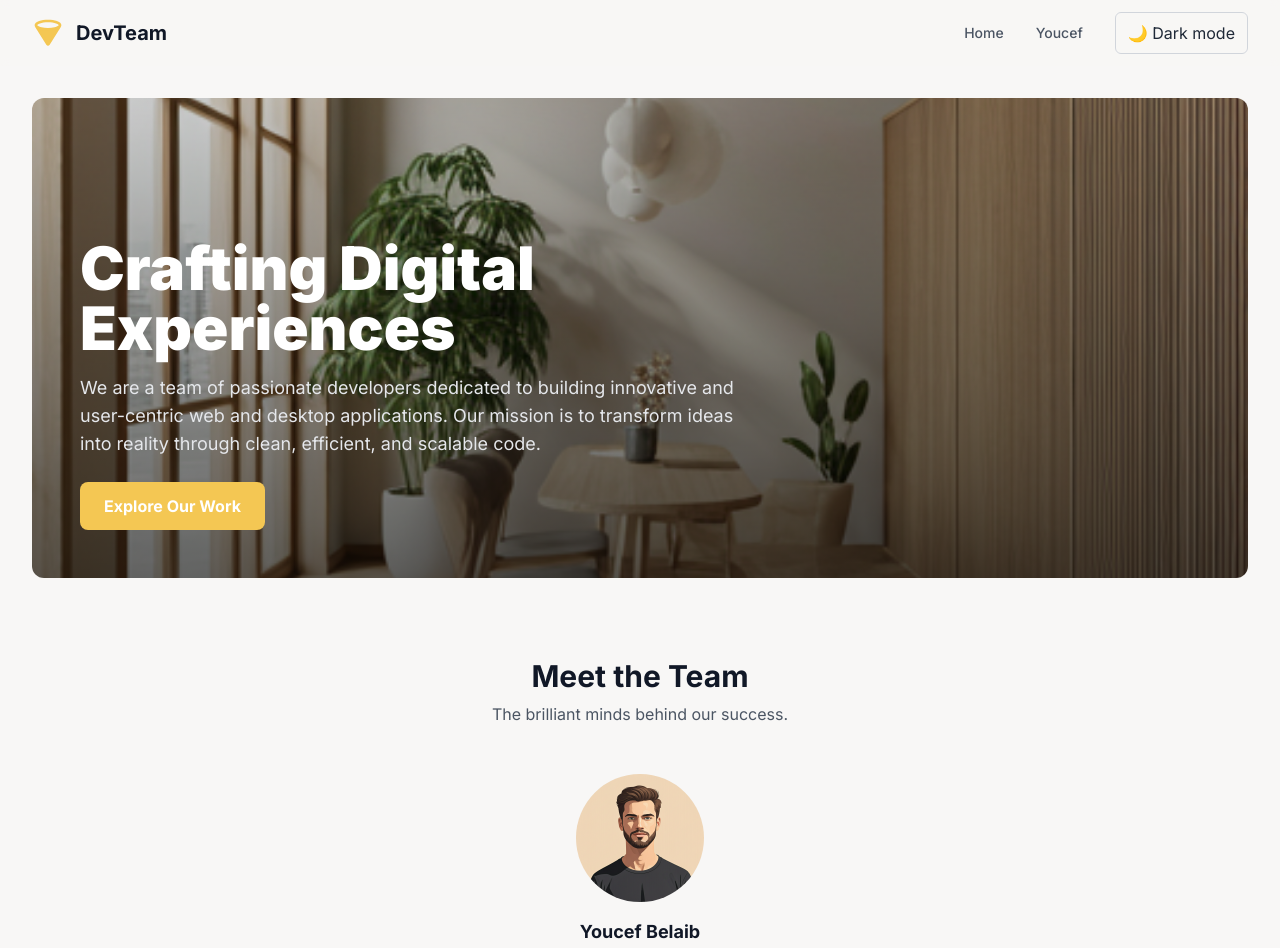
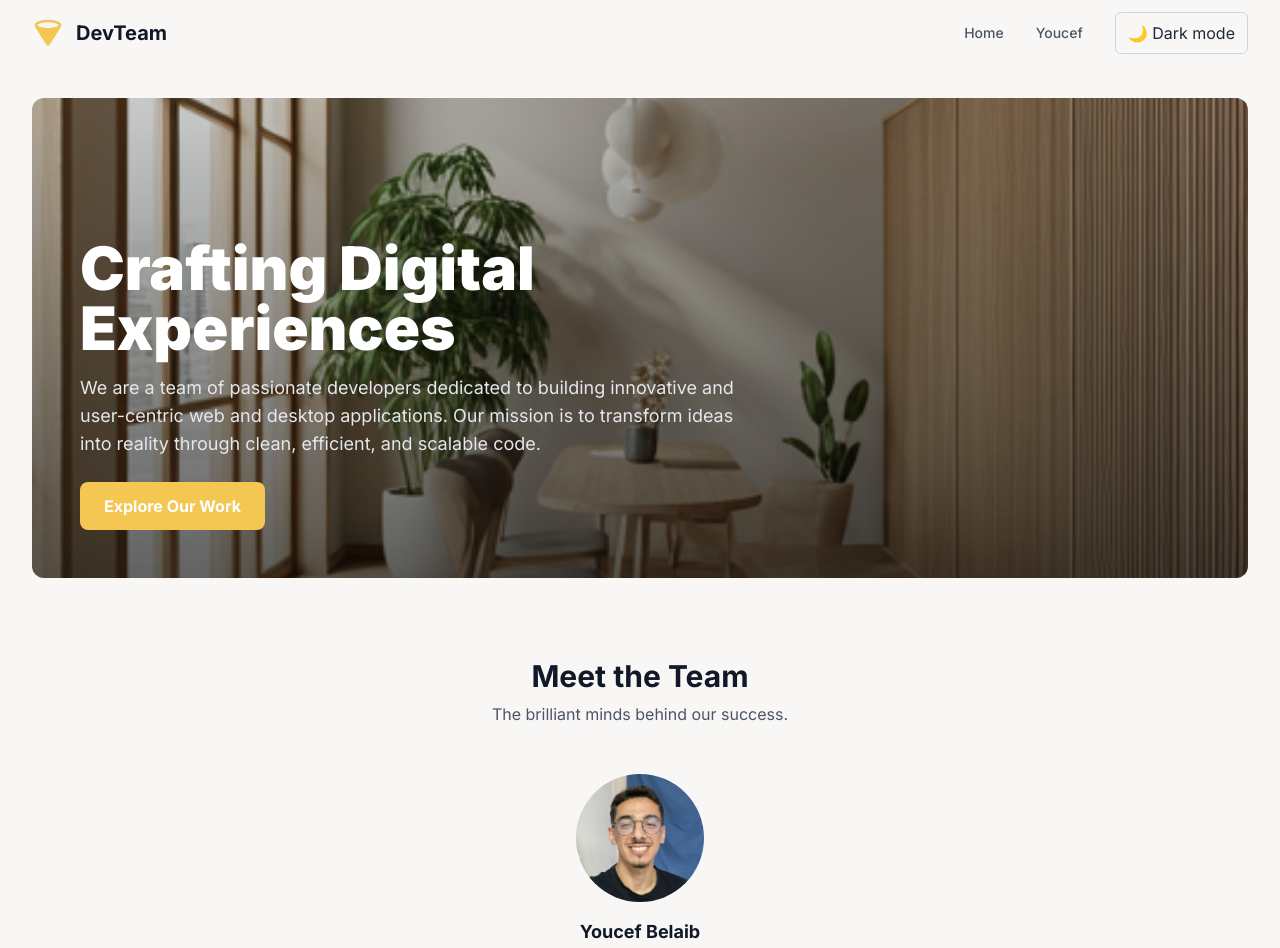
Before and after one commit to malak-100/team4-portfolio-project, a React (Vite) app: page / in a window 1280 px wide. Shown: the top 948 px of the page. Built offline with nearby package versions, Linux system fonts and the light colour scheme.

Commit message:
refactor:changed pfp and pfp link

```diff
--- a/src/interfaces/member.ts
+++ b/src/interfaces/member.ts
@@ -29,7 +29,7 @@ const youcef: MemberData = {
   route: "youcef",
   name: "Youcef",
   lastname: "Belaib",
-  photo_url: "/pfps/Male.png",
+  photo_url: "/pfps/youcefpfp.JPG",
   role: "Team Leader and Software Engineer",
   city: "Algiers",
   country: "Algeria",
```
Also changed, not shown: public/pfps/youcefpfp.JPG (added).
